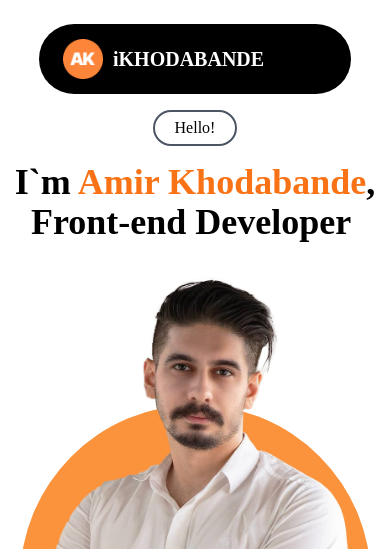
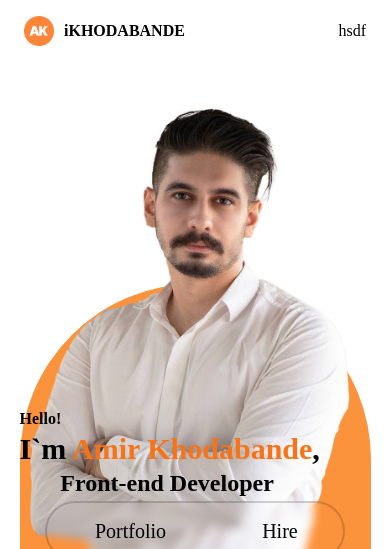
Before and after one commit to ikhodabande/ak-portfolio-2024, a React (Create React App) app: page / in a window 390 px wide. Shown: the top 549 px of the page. Built offline with nearby package versions, Linux system fonts and the light colour scheme.

Commit message:
solve mobile style problems

```diff
--- a/src/components/About.jsx
+++ b/src/components/About.jsx
@@ -25,7 +25,7 @@ function About() {
           <div className='w-full h-full flex justify-center my-[40px] md:my-[80px] md:flex-nowrap flex-wrap'>
 
             {/* cardfeed one */}
-            <div className='md:w-[550px] w-[60%] h-[55vh] md:h-[250px] bg-[#ffffff1c] rounded-xl m-2 grid grid-flow-row grid-rows-2 hover:scale-105 duration-200 ease-in-out backdrop-blur-sm'>
+            <div className='md:w-[550px] sm:w-[60%] w-[90%] h-[55vh] md:h-[250px] bg-[#ffffff1c] rounded-xl m-2 grid grid-flow-row grid-rows-2 hover:scale-105 duration-200 ease-in-out backdrop-blur-sm'>
               <div className='w-full flex justify-between items-center'>
                 <div className='flex flex-col'>
                    <div className='flex items-center pt-8 '>
@@ -51,7 +51,7 @@ function About() {
 
 
             {/* cardfeed two */}
-            <div className='md:w-[550px] w-[60%] h-[55vh] md:h-[250px] bg-[#ffffff1c] rounded-xl m-2 grid grid-flow-row grid-rows-2 hover:scale-105 duration-200 ease-in-out backdrop-blur-sm'>
+            <div className='md:w-[550px] sm:w-[60%] w-[90%] h-[55vh] md:h-[250px] bg-[#ffffff1c] rounded-xl m-2 grid grid-flow-row grid-rows-2 hover:scale-105 duration-200 ease-in-out backdrop-blur-sm'>
               <div className='w-full flex justify-between items-center'>
                 <div className='flex flex-col'>
 
@@ -78,7 +78,7 @@ function About() {
 
 
             {/* cardfeed three */}
-            <div className='md:w-[550px] w-[60%] h-[55vh] md:h-[250px] bg-[#ffffff1c] rounded-xl m-2 grid grid-flow-row grid-rows-2 hover:scale-105 duration-200 ease-in-out backdrop-blur-sm'>
+            <div className='md:w-[550px] sm:w-[60%] w-[90%] h-[55vh] md:h-[250px] bg-[#ffffff1c] rounded-xl m-2 grid grid-flow-row grid-rows-2 hover:scale-105 duration-200 ease-in-out backdrop-blur-sm'>
               <div className='w-full flex justify-between items-center'>
                 <div className='flex flex-col'>
                    <div className='flex items-center pt-8 '>
--- a/src/components/Hire.jsx
+++ b/src/components/Hire.jsx
@@ -20,7 +20,7 @@ function Hire() {
         </video>
         </div>
 
-        <div className='w-full h-screen md:w-auto flex flex-col justify-center items-start px-4 md:px-0 md:mt-0 sm:-mt-[340px] -mt-[230px]'>
+        <div className='w-full h-screen md:w-auto flex flex-col justify-center items-start px-4 md:px-0 md:mt-0 sm:-mt-[340px] -mt-[220px]'>
           <h1 className='md:text-5xl text-3xl font-bold md:mb-10 sm:mb-[300px] mb-[250px]'>Why <span className='text-[#FD853A]'>Hire Me?</span></h1>
           <p className='mb-10 max-w-[500px] text-[#3b3b3b]'>Front-End Developer, Web Designer, and Photographer.Passionate about delivering exceptional digital experiences. <br /> With a keen eye for detail and a commitment to excellence, I bring creativity, expertise, and dedication to every project. <br /> Let's turn your vision into reality together!</p>
 
@@ -36,7 +36,7 @@ function Hire() {
           </div>
           <a href="https://www.linkedin.com/in/amikhodabande/" target="_blank" rel="noreferrer">
           <button
-          className='my-10 text-2xl font-semibold border border-[#1a1a1a] rounded-3xl px-[130px] md:px-10 py-4 hover:bg-[#FD853A] duration-200 ease-in-out hover:text-white hover:border-[#FD853A] hover:shadow-md hover:scale-105'>
+          className='my-10 text-xl font-semibold border border-[#1a1a1a] rounded-3xl px-[120px] md:px-10 py-4 hover:bg-[#FD853A] duration-200 ease-in-out hover:text-white hover:border-[#FD853A] hover:shadow-md hover:scale-105'>
             Hire me
             </button>
           </a>
--- a/src/components/Home.jsx
+++ b/src/components/Home.jsx
@@ -20,13 +20,13 @@ function Home() {
   return (
 
  <section>
-     <div  id='Home' className='w-full h-screen bg-white relative'>
+     <div  id='Home' className='w-full sm:h-screen h-[610px] bg-white relative'>
 
 {/* my name and titles */}
-<div className={`w-full flex flex-col justify-center items-center md:mt-[40px] mt-4  ${ProfileImg?'translate-y-[50vh] scale-50 duration-500 ease-in-out':'translate-y-[0vh] scale-100 duration-300 ease-in-out'}`}  >
-<p className='border-2 border-gray-600 rounded-full py-1 px-5 '>Hello!</p>
-<h1 className='md:text-6xl text-4xl font-bold mt-4'>I`m <span className='text-orange-500'>Amir Khodabande</span>,</h1>
-<h1 className='md:text-7xl text-4xl font-bold'>
+<div className={`w-full flex flex-col justify-center items-center md:mt-[40px] sm:mt-4 ${ProfileImg?'translate-y-[50vh] scale-50 duration-500 ease-in-out':'translate-y-[0vh] scale-100 duration-300 ease-in-out'}`}  >
+<p className='border-2 hidden sm:flex border-gray-600 rounded-full py-1 px-5 '>Hello!</p>
+<h1 className='hidden sm:flex md:text-6xl sm:text-4xl text-3xl font-bold sm:mt-4 '>I`m <span className='text-orange-500'>Amir Khodabande</span>,</h1>
+<h1 className='hidden sm:flex md:text-7xl sm:text-4xl text-2xl font-bold'>
 <TypeAnimation
       sequence={[
         'Front-end Developer',
@@ -76,9 +76,39 @@ function Home() {
   </div>
 {/* Profile Image */}
 
-  <img className=' absolute -top-[40%] right-[51%]  translate-x-[50%]' src={profile} alt="" style={{width:'360px'}}  />
+  <img className=' absolute sm:-top-[40%] -top-[50%] right-[51%]  translate-x-[50%]' src={profile} alt="" style={{width:'360px'}} />
+
+
+  {/*name in mobile view  */}
+  <div className='absolute top-[25%] text-center sm:hidden'>
+<p className='text-start font-semibold'>Hello!</p>
+<h1 className='text-3xl font-bold'>I`m <span className='text-orange-500'>Amir Khodabande</span>,</h1>
+<h1 className='text-2xl font-bold'>
+<TypeAnimation
+      sequence={[
+        'Front-end Developer',
+        5000,
+        'Photographer',
+        1000,
+        'Web Design & Develope',
+        1000,
+        'Javascript Developer',
+        1000
+      ]}
+      wrapper="span"
+      speed={5}
+      repeat={Infinity}
+    />
+</h1>
+
+</div>
+
+
+
 
   <div className='w-[300px] md:w-[500px] h-[60px]  backdrop-blur-sm rounded-full flex justify-around items-center border-[#0000002b] border-2 absolute bottom-[50%] right-[50%]  translate-x-[50%] translate-y-[50%]'>
+
+
 
 <Link onMouseEnter={handlePortfolio} onMouseLeave={handlePortfolio} className=' text-xl rounded-full py-3 px-12 hover:bg-orange-400 hover:flex-1 text-black  duration-200 ease-in flex items-center hover:justify-end  hover:cursor-pointer'  to='Portfolio' duration={500} spy={true} smooth={true}>
       Portfolio
@@ -90,9 +120,10 @@ function Home() {
       Hire
       <img src={arrow} className={`${Portfolio2?'flex':'hidden'}`}   style={{width:"30px"}} alt="" />
  </Link>
+ </div>
 
- </div>
 </div>
+
 <div className='w-full h-[150px] rounded-t-3xl'>
   <img className='w-full h-full object-cover rounded-t-3xl ' src={img} alt="" />
 </div>
--- a/src/components/Navbar.jsx
+++ b/src/components/Navbar.jsx
@@ -11,7 +11,7 @@ function Navbar() {
 
   return (
     <div className='w-full h-[70px]'>
-      <div name='Navbar' className='w-[80%] h-[70px]  bg-black mx-auto rounded-full mt-6 text-white flex lg:justify-center items-center lg:text-lg z-50'>
+      <div name='Navbar' className='w-[80%] h-[70px] hidden  bg-black mx-auto rounded-full mt-6 text-white sm:flex lg:justify-center items-center lg:text-lg z-50'>
      <ul className=' hidden lg:flex lg:mr-auto lg:ml-2'>
 
         <Link  activeClass='active' to='Home' spy={true} duration={500} smooth={true} offset={-150} ><li className='active:bg-orange-500  hover:bg-gray-500  rounded-full hover:cursor-pointer'>Home</li></Link>
@@ -24,7 +24,7 @@ function Navbar() {
 
      </ul>
 
-      <div onMouseEnter={handleLogo} onMouseLeave={handleLogo} className='flex justify-start ml-6 lg:justify-center items-center lg:ml-0'>
+      <div onMouseEnter={handleLogo} onMouseLeave={handleLogo} className='hidden sm:flex justify-start ml-6 lg:justify-center items-center lg:ml-0 '>
         <img  src={Logo} alt="" style={{width:'40px'}}/>
         <div className=''>
           {
@@ -60,6 +60,33 @@ function Navbar() {
 
       </ul>
       </div>
+      {/* on mobile view */}
+
+      <div className='flex sm:hidden pt-4 justify-between items-center'>
+      <div onMouseEnter={handleLogo} onMouseLeave={handleLogo} className='flex justify-start ml-6 lg:justify-center items-center lg:ml-0 '>
+        <img  src={Logo} alt="" style={{width:'30px'}}/>
+        <div className=''>
+          {
+            Profile
+             ?
+            <a className='hover: cursor-pointer' href="https://www.linkedin.com/in/amikhodabande/" target="_blank" rel="noreferrer">
+            <div className='mx-[4.5px] opacity-0 ease-in-out hover:opacity-100 duration-500'>
+              <p className='text-xs text-[#424242]'>Made By</p>
+              <h1 className='text-md font-bold' >Amir Khodabande</h1>
+            </div>
+            </a>
+            :
+            <h1 className='text-md mx-[10px] font-bold opacity-100 duration-500 ease-in-out hover:opacity-0 '>iKHODABANDE
+            </h1>
+          }
+           </div>
+
+
+      </div>
+
+      {/* hamberger icon */}
+      <div className='mr-6'>hsdf</div>
+      </div>
 
     </div>
 
--- a/src/components/Services.jsx
+++ b/src/components/Services.jsx
@@ -24,7 +24,7 @@ function Services() {
 <div className='w-full max-w-[1200px]  h-[50%]  flex justify-around lg:flex-nowrap flex-wrap items-center absolute top-[50%] -translate-y-[80%]  lg:-translate-y-[40%] left-[50%] -translate-x-[50%] bg-transparent '>
 
   {/* card 1 */}
- <div className='w-[80%] md:w-[416px] sm:h-[400px] h-[350px] lg:h-[508px] bg-[#ffffff16] backdrop-blur-sm rounded-[5%] text-white border border-[#ffffff60] my-4 mx-2 hover:scale-105 duration-200 ease-in hover:cursor-pointer hover:backdrop-blur-md hover:shadow-xl relative'>
+ <div className='w-[80%] md:w-[416px] sm:h-[400px] h-[350px] lg:h-[508px] bg-[#ffffff16] backdrop-blur-sm rounded-[5%] text-white border border-[#ffffff60] my-4 mx-2 sm:hover:scale-105 duration-200 ease-in hover:cursor-pointer hover:backdrop-blur-md hover:shadow-xl relative'>
    <h2 className='text-xl p-8'>Front-end Developer</h2>
    <div className='border border-[#ffffff5c]'></div>
    <div className='w-[18vw] h-[20vh] absolute bottom-[47%] translate-y-[30%] bg-[#ffffff68] rounded-3xl left-[50%] -translate-x-[50%] md:flex hidden' >
@@ -38,7 +38,7 @@ function Services() {
  </div>
 
   {/* card 2 */}
- <div className='w-[80%] md:w-[416px] h-[400px] lg:h-[508px] bg-[#ffffff16] backdrop-blur-sm rounded-[5%] text-white border border-[#ffffff60] my-4 mx-2 hover:scale-105 duration-200 ease-in hover:cursor-pointer hover:backdrop-blur-md hover:shadow-xl'>
+ <div className='w-[80%] md:w-[416px] h-[400px] lg:h-[508px] bg-[#ffffff16] backdrop-blur-sm rounded-[5%] text-white border border-[#ffffff60] my-4 mx-2 sm:hover:scale-105 duration-200 ease-in hover:cursor-pointer hover:backdrop-blur-md hover:shadow-xl'>
    <h2 className='text-xl p-8'>Web Design</h2>
    <div className='border border-[#ffffff5c]'></div>
    <div className='w-[18vw] h-[20vh] absolute bottom-[50%] translate-y-[40%] bg-[#ffffff68] rounded-3xl left-[50%] -translate-x-[50%] md:flex hidden' >
@@ -52,7 +52,7 @@ function Services() {
  </div>
 
   {/* card 3 */}
- <div className='w-[80%] md:w-[416px] sm:h-[400px] h-[350px] lg:h-[508px] bg-[#ffffff16] backdrop-blur-sm rounded-[5%] text-white border border-[#ffffff60] my-4 mx-2 hover:scale-105 duration-200 ease-in hover:cursor-pointer hover:backdrop-blur-md hover:shadow-xl'>
+ <div className='w-[80%] md:w-[416px] sm:h-[400px] h-[350px] lg:h-[508px] bg-[#ffffff16] backdrop-blur-sm rounded-[5%] text-white border border-[#ffffff60] my-4 mx-2 sm:hover:scale-105 duration-200 ease-in hover:cursor-pointer hover:backdrop-blur-md hover:shadow-xl'>
    <h2 className='text-xl p-8 '>UI Design</h2>
    <div className='border border-[#ffffff5c]'></div>
    <div className='w-[18vw] h-[20vh] absolute bottom-[47%] translate-y-[30%] bg-[#ffffff68] rounded-3xl left-[50%] -translate-x-[50%] md:flex hidden' >
```
Also changed, not shown: src/components/Resume.jsx (+7 -7 lines).
